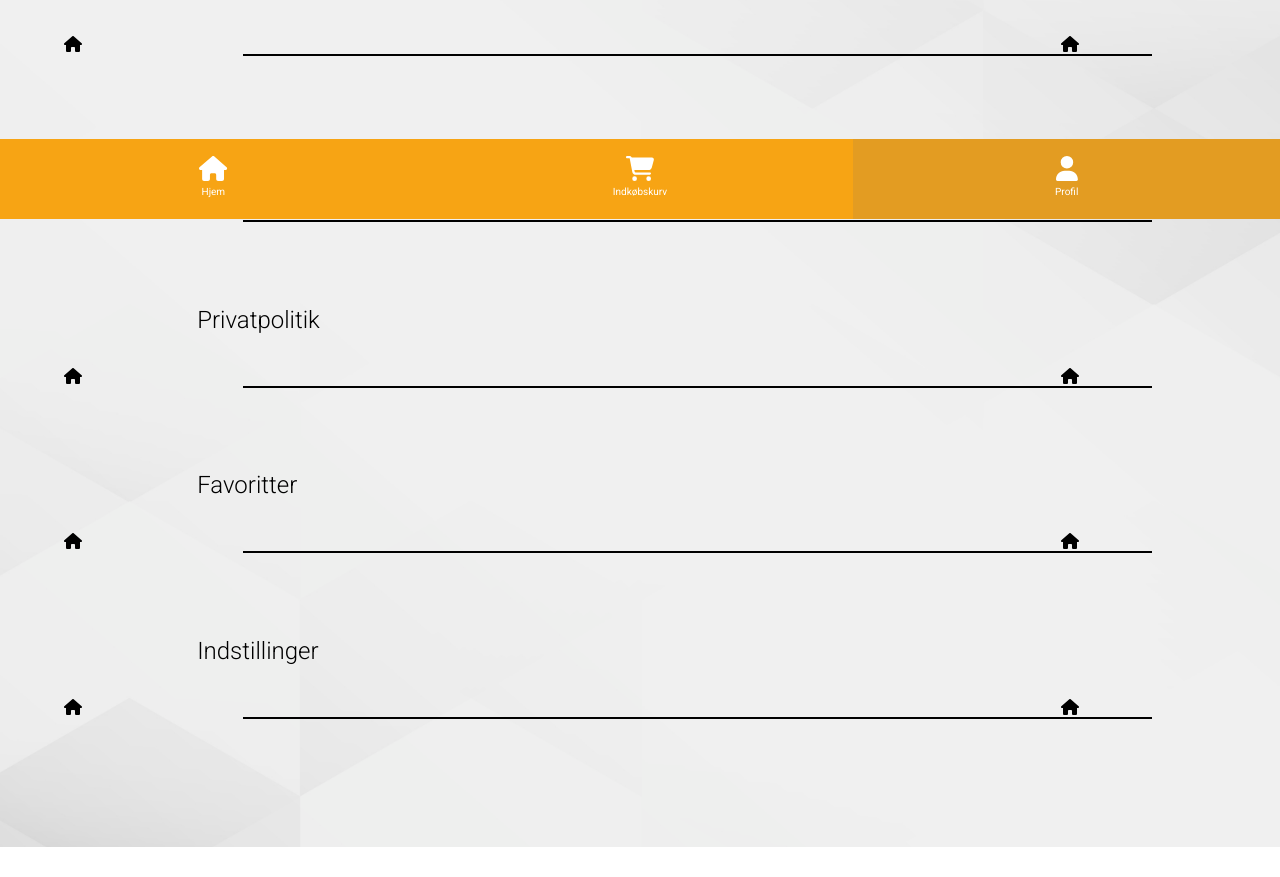
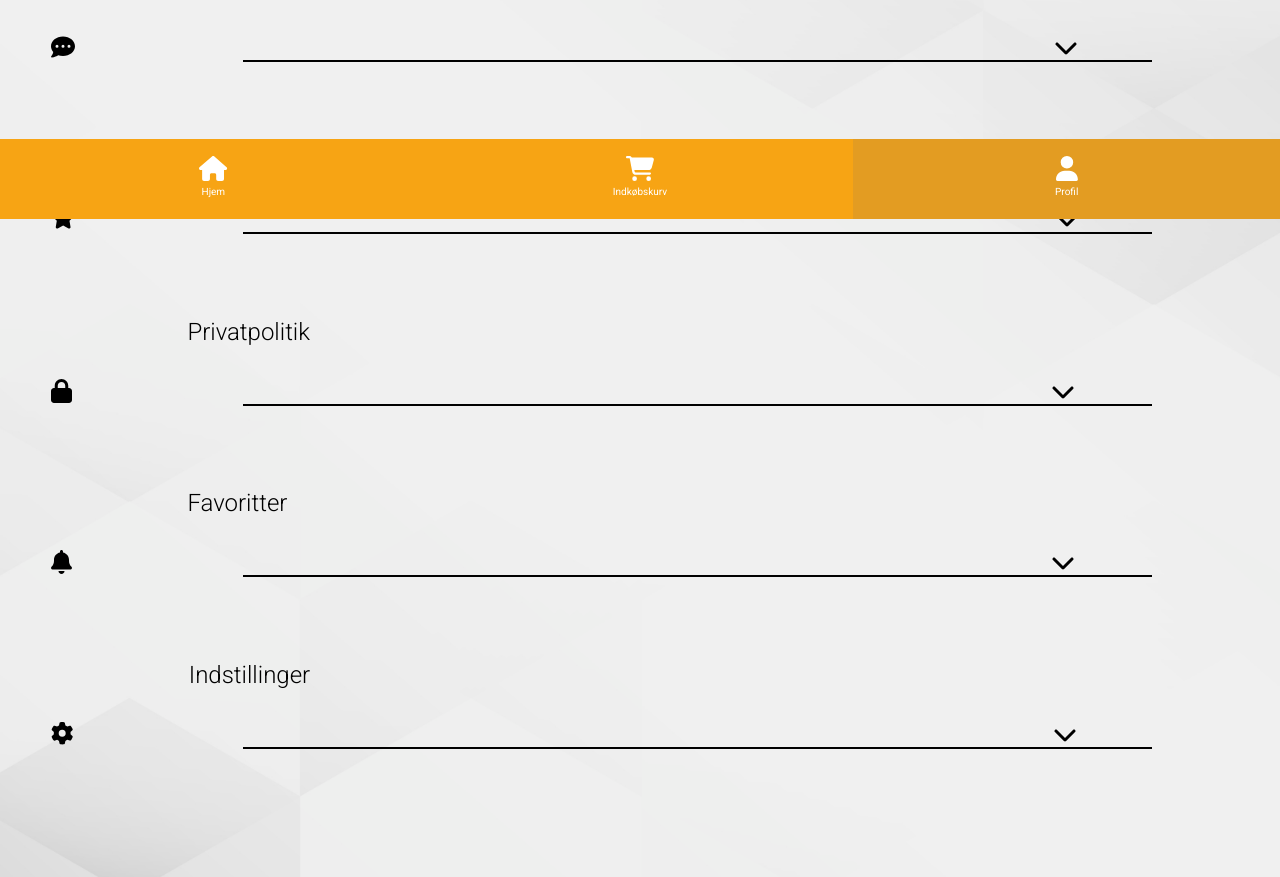
Before and after one commit to TinTrung10/scavenger, a React (Create React App) app: page /profile in a window 1280 px wide. Shown: the part 581-1458 px from the top of the page. Before the commit the page ends 1428 px from the top, so only its background shows below. Built offline with nearby package versions, Linux system fonts and the light colour scheme.

Commit message:
Opdate profile page

```diff
--- a/src/pages/ProfilePage.js
+++ b/src/pages/ProfilePage.js
@@ -1,5 +1,5 @@
 import { FontAwesomeIcon } from '@fortawesome/react-fontawesome'
-import { faHouse} from '@fortawesome/free-solid-svg-icons'
+import { faHouse, faChevronDown, faCommentDots, faStar, faLock, faBell, faGear } from '@fortawesome/free-solid-svg-icons'
 import "../profilepage.css";
 
 export default function ProfilePage() {
@@ -9,7 +9,7 @@ export default function ProfilePage() {
 
             <div className='profile_header'>
                 <div className='header_icon'>
-                    <FontAwesomeIcon icon={faHouse} color="#000000"/>
+                    <FontAwesomeIcon icon={faChevronDown} color="#000000"/>
                 </div>
                 <div className='header_title'>
                     <h2>Konto</h2>
@@ -37,13 +37,13 @@ export default function ProfilePage() {
 
         <section className='profile_content'>
             <div className='item1'>
-                <FontAwesomeIcon icon={faHouse} color="#000000"/>
+                <FontAwesomeIcon className='icon' icon={faCommentDots} color="#000000"/>
             </div>
             <div className='item2'>
                 <h2>Kontakt os</h2>
             </div>
             <div className='item3'>
-                <FontAwesomeIcon icon={faHouse} color="#000000"/>
+                <FontAwesomeIcon className='icon' icon={faChevronDown} color="#000000"/>
             </div>
         </section>
 
@@ -52,13 +52,13 @@ export default function ProfilePage() {
 
         <section className='profile_content'>
             <div className='item1'>
-                <FontAwesomeIcon icon={faHouse} color="#000000"/>
+                <FontAwesomeIcon className='icon2' icon={faStar} color="#000000"/>
             </div>
             <div className='item2'>
                 <h2>Skriv en anmeldelse</h2>
             </div>
             <div className='item3'>
-                <FontAwesomeIcon icon={faHouse} color="#000000"/>
+                <FontAwesomeIcon className='icon' icon={faChevronDown} color="#000000"/>
             </div>
         </section>
 
@@ -67,13 +67,13 @@ export default function ProfilePage() {
 
         <section className='profile_content'>
             <div className='item1'>
-                <FontAwesomeIcon icon={faHouse} color="#000000"/>
+                <FontAwesomeIcon className='icon' icon={faLock} color="#000000"/>
             </div>
             <div className='item2'>
                 <h2>Privatpolitik</h2>
             </div>
             <div className='item3'>
-                <FontAwesomeIcon icon={faHouse} color="#000000"/>
+                <FontAwesomeIcon className='icon' icon={faChevronDown} color="#000000"/>
             </div>
         </section>
 
@@ -82,13 +82,13 @@ export default function ProfilePage() {
 
         <section className='profile_content'>
             <div className='item1'>
-                <FontAwesomeIcon icon={faHouse} color="#000000"/>
+                <FontAwesomeIcon className='icon' icon={faBell} color="#000000"/>
             </div>
             <div className='item2'>
                 <h2>Favoritter</h2>
             </div>
             <div className='item3'>
-                <FontAwesomeIcon icon={faHouse} color="#000000"/>
+                <FontAwesomeIcon className='icon' icon={faChevronDown} color="#000000"/>
             </div>
         </section>
 
@@ -97,13 +97,13 @@ export default function ProfilePage() {
 
         <section className='profile_content'>
             <div className='item1'>
-                <FontAwesomeIcon icon={faHouse} color="#000000"/>
+                <FontAwesomeIcon className='icon3' icon={faGear} color="#000000"/>
             </div>
             <div className='item2'>
                 <h2>Indstillinger</h2>
             </div>
             <div className='item3'>
-                <FontAwesomeIcon icon={faHouse} color="#000000"/>
+                <FontAwesomeIcon className='icon' icon={faChevronDown} color="#000000"/>
             </div>
         </section>
 
--- a/src/profilepage.css
+++ b/src/profilepage.css
@@ -82,7 +82,7 @@
     flex-direction: row;
     width: 90%;
     margin-top: 5%;
-    margin-left: 5%;
+    margin-left: 4%;
     margin-right: 10%;
     font-family: var(--broedtekst);
 }
@@ -107,6 +107,18 @@
     margin-top: 7%;
 }
 
+.icon {
+    font-size: 1.5em;
+}
+
+.icon2 {
+    font-size: 1.35em;
+}
+
+.icon3 {
+    font-size: 1.40em;
+}
+
 .line2 {
     border: 0.03em solid black;
     margin-left: 19%;
```
